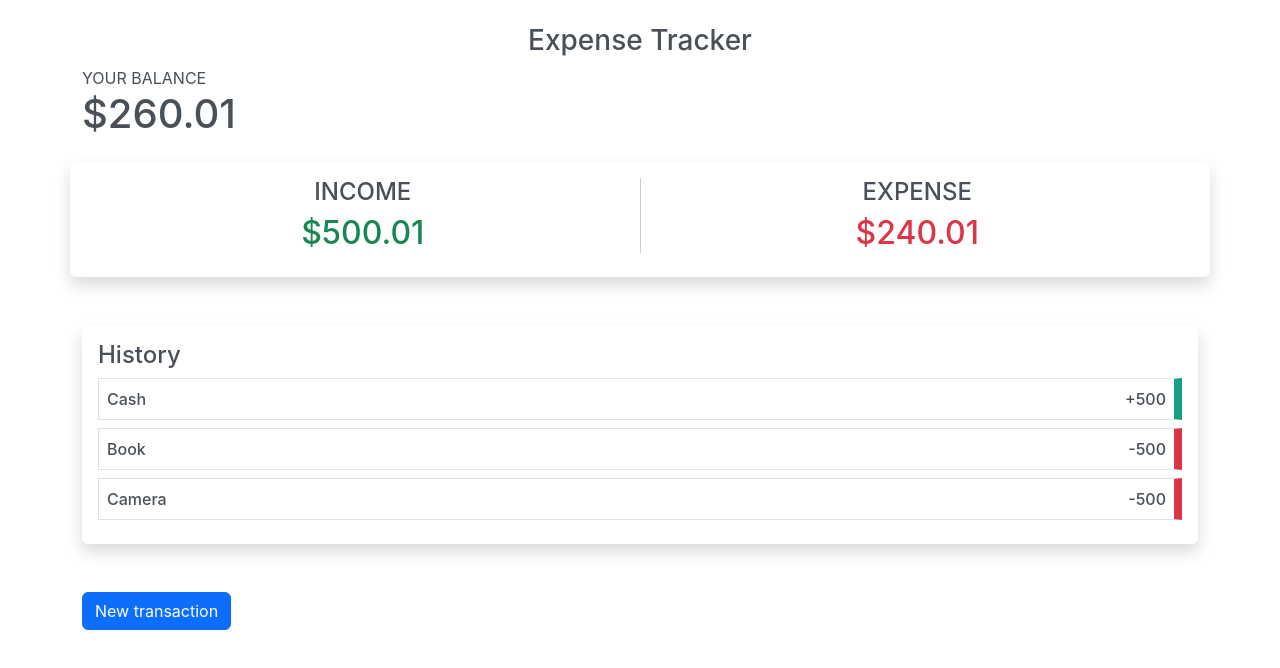
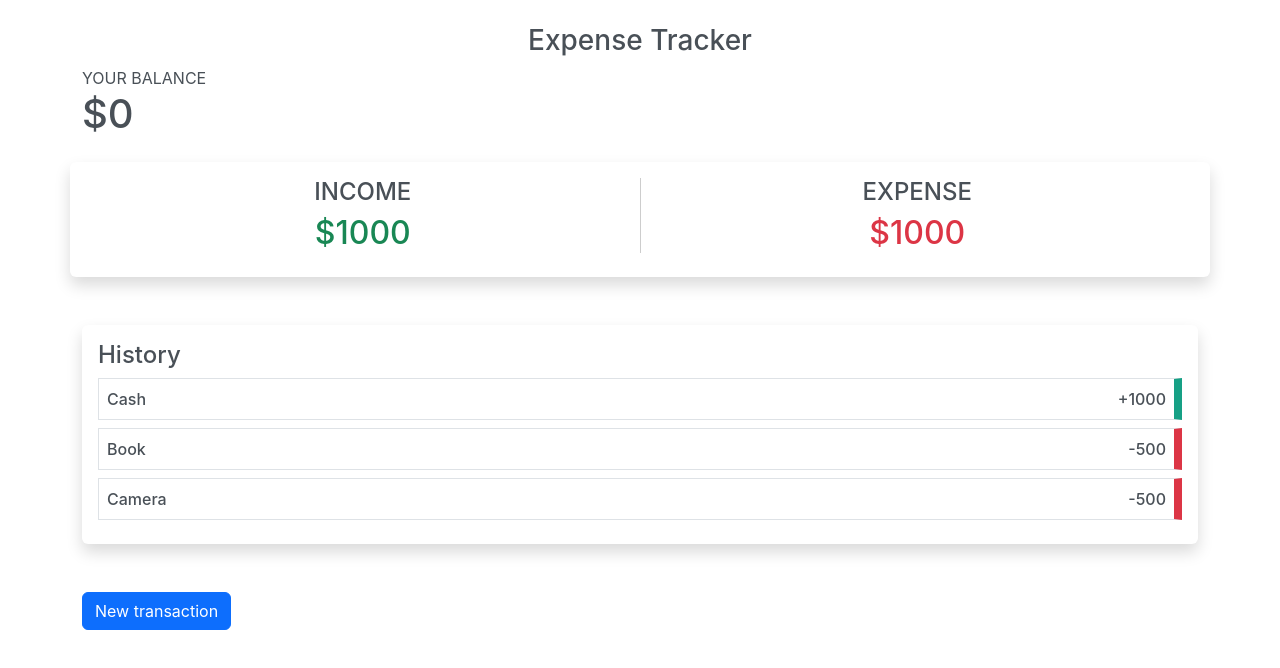
Before and after one commit to meschac38700/resuming-reactjs, a React (Create React App) app: page / in a window 1280 px wide. Shown: the top 668 px of the page. Built offline with nearby package versions, Linux system fonts and the light colour scheme; the HTML template or start-up script is replaced by a standard one.

Commit message:
Make reactive the values on the transaction dashboard

```diff
--- a/src/App.js
+++ b/src/App.js
@@ -1,5 +1,5 @@
 import "./App.css";
-import { Suspense, useCallback, useReducer, useState } from "react";
+import { Suspense, useCallback, useMemo, useReducer, useState } from "react";
 import {
 	Balance,
 	Title,
@@ -10,20 +10,36 @@ import {
 import { transactionReducer } from "./utils/state/reducer";
 
 const historyData = [
-	{ id: 1, name: "Cash", amount: 500, type: "income" },
+	{ id: 1, name: "Cash", amount: 1000, type: "income" },
 	{ id: 2, name: "Book", amount: 500, type: "expense" },
 	{ id: 3, name: "Camera", amount: 500, type: "expense" },
 ];
 
 function App() {
+	const [balance, setBalance] = useState(0);
 	const [transactionForm, setTransactionForm] = useState(false);
 	const [historyState, dispatcher] = useReducer(
 		transactionReducer,
 		historyData
 	);
+	const updateBalance = useCallback((amount, transactionType) => {
+		if (transactionType === "income") {
+			return setBalance((solde) => solde + amount);
+		}
 
+		const newBalance = balance - amount;
+		if (newBalance < 0) {
+			throw new Error("Transaction failed due to insufficient balance !");
+		}
+		setBalance(newBalance);
+	});
+
+	/**
+	 * @param {{id: number, name: string, amount: number, type: 'income' | 'expense'}} transaction
+	 */
 	const addTransaction = useCallback((transaction) => {
 		const id = historyState.length + 1;
+		updateBalance(transaction.amount, transaction.type);
 		dispatcher({
 			type: "add",
 			newTransaction: { ...transaction, id },
@@ -31,12 +47,28 @@ function App() {
 		setTransactionForm(false);
 	});
 
+	const expenseValue = useMemo(
+		() =>
+			historyState.reduce(
+				(sum, trans) => (trans.type === "expense" ? trans.amount + sum : sum),
+				0
+			),
+		[historyState]
+	);
+	const incomeValue = useMemo(
+		() =>
+			historyState.reduce(
+				(sum, trans) => (trans.type === "income" ? trans.amount + sum : sum),
+				0
+			),
+		[historyState]
+	);
 	return (
 		<div className="container mt-4">
 			<Suspense fallback="Loading..">
 				<Title title="Expense Tracker" centered />
-				<Balance balance={260.005} />
-				<IncomeExpense income={500.005} expense={240.005} />
+				<Balance balance={balance} />
+				<IncomeExpense income={incomeValue} expense={expenseValue} />
 				<History dataList={historyState} />
 
 				{!transactionForm && (
--- a/src/components/TransactionInput.js
+++ b/src/components/TransactionInput.js
@@ -20,8 +20,11 @@ export default function TransactionInput({ addTransaction }) {
 	 */
 	const handleFormSubmit = useCallback((e) => {
 		e.preventDefault();
-		const formData = extractFormData(formRef.current);
-		addTransaction(formData);
+		const transactionData = extractFormData(formRef.current);
+		addTransaction({
+			...transactionData,
+			amount: Number.parseInt(transactionData.amount),
+		});
 	});
 	const transactionTypes = [
 		{ text: "Income", value: "income", selected: true },
```
Also changed, not shown: 1 other file (tests, documents, lock files or other folders).
